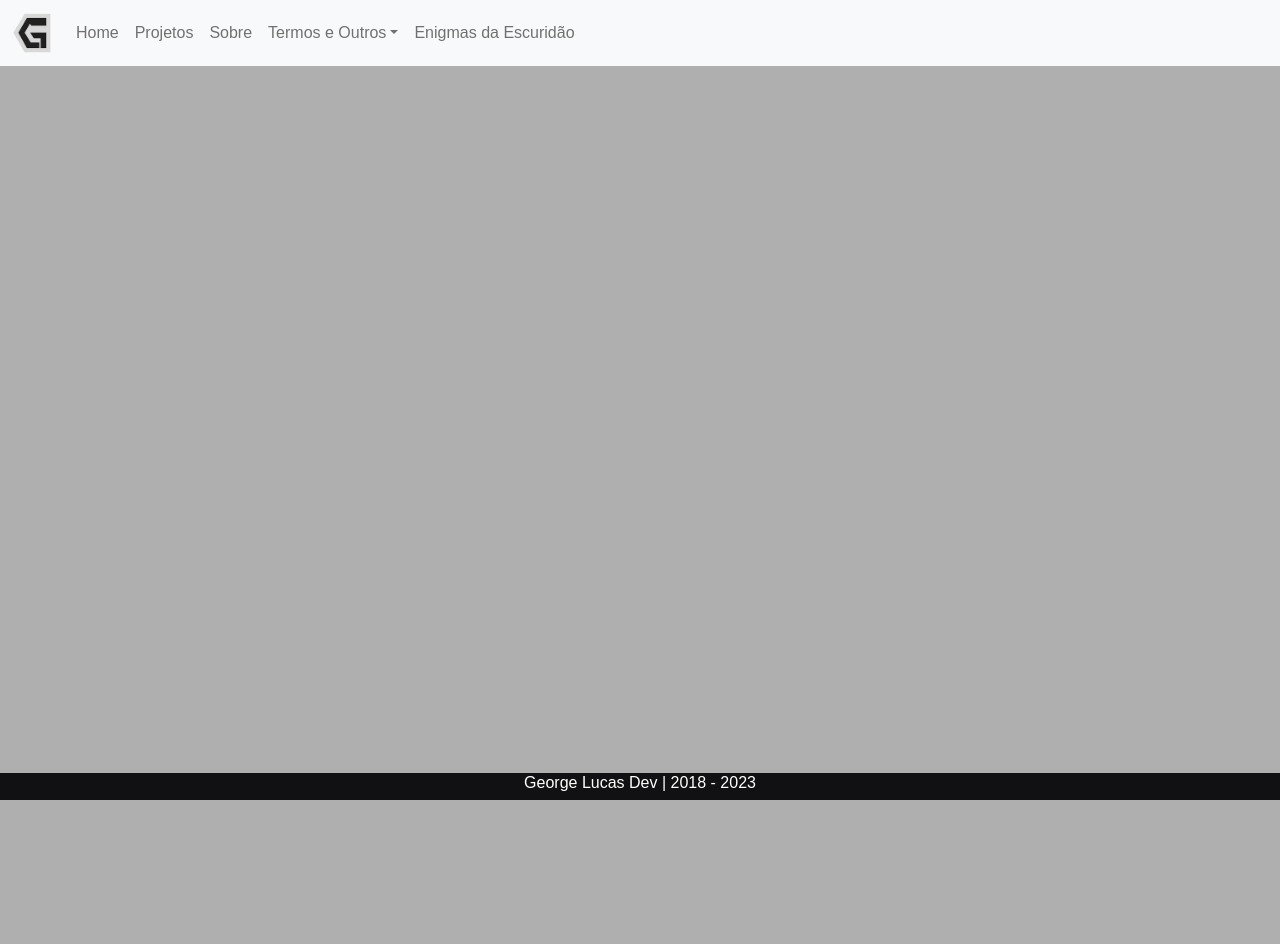
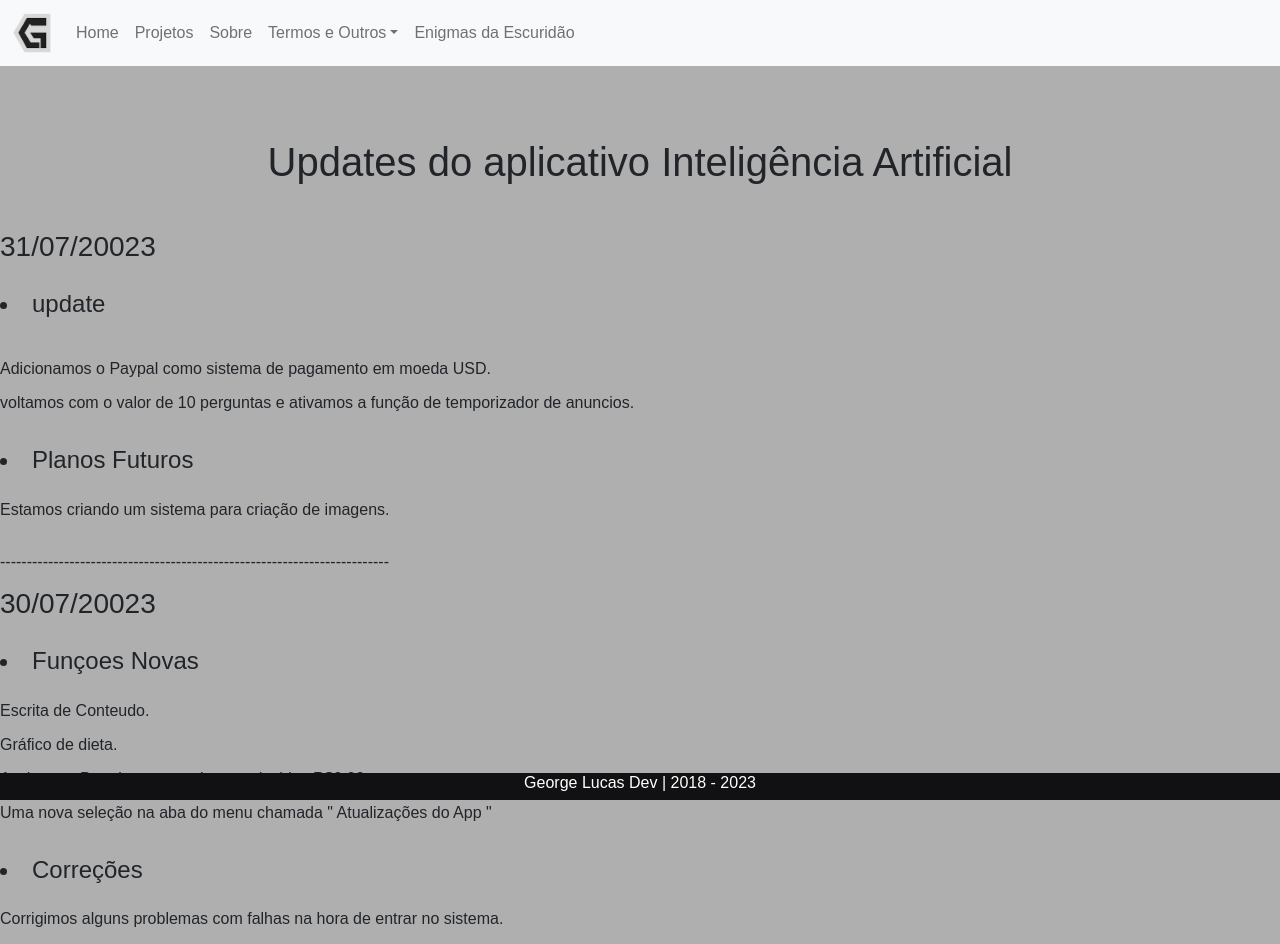
Before and after one commit to georgelucasdev/Site-em-ReactJS, a React (Create React App) app: page /updateIA in a window 1280 px wide. Shown: the top 944 px of the page. Before the commit the page ends 800 px from the top, so only its background shows below. Built offline with nearby package versions, Linux system fonts and the light colour scheme.

Commit message:
new file:   src/pages/updateIA/index.js 	modified:   src/routes.js

```diff
--- /dev/null
+++ b/src/pages/updateIA/index.js
@@ -0,0 +1,57 @@
+import React from 'react';
+import styles from '../../global.module.scss'
+
+
+export default function Home() {
+return(
+  <>
+  <br/>
+  <br/>
+  <br/>
+  <br/>
+      <div>
+        <center><h1>Updates do aplicativo Inteligência Artificial</h1></center>
+        <br/>
+        <br/>
+        <section>
+          <h3><l1>31/07/20023</l1></h3>
+          <br/>
+        </section>
+        <section>
+        <h4><li> update </li></h4>
+        <br/>
+        <p></p>
+        <p>Adicionamos o Paypal como sistema de pagamento em moeda USD.</p>
+        <p> voltamos com o valor de 10 perguntas e ativamos a função de temporizador de anuncios.</p>
+        <br/>
+        <h4><li> Planos Futuros </li></h4>
+        <br/>
+        <p> Estamos criando um sistema para criação de imagens.  </p>
+        <p>  </p>
+        </section>
+        <div>
+        <br/>
+        <p>-------------------------------------------------------------------------</p>
+        </div>
+        <section>
+          <h3><l1>30/07/20023</l1></h3>
+          <br/>
+        </section>
+        <section>
+        <h4><li> Funçoes Novas</li></h4>
+        <br/>
+        <p>Escrita de Conteudo.</p>
+        <p>Gráfico de dieta.</p>
+        <p>Assinatura Premium com valores reduzidos R$9,99.</p>
+        <p>Uma nova seleção na aba do menu chamada " Atualizações do App "</p>
+        <br/>
+        <h4><li>Correções</li></h4>
+        <br/>
+        <p>Corrigimos alguns problemas com falhas na hora de entrar no sistema.</p>
+        <p>Corrigimos um problema que na hora de fazer a pergunta você não consegue ver o que esta escrevendo.</p>
+        <p></p>
+        </section>
+      </div>
+  </>
+ );
+}
--- a/src/routes.js
+++ b/src/routes.js
@@ -6,6 +6,7 @@ import Projetos from './pages/Projetos'
 import Reembolso from './pages/politica-de-reembolso'
 import Termos from './pages/termos-e-condicoes'
 import Enigmas from './pages/Enigmas-da-escuridao'
+import UpdateIA from './pages/updateIA'
 
 function RoutesApp() {
     return (
@@ -18,6 +19,7 @@ function RoutesApp() {
                 <Route path="Projetos" element={<Projetos/>} />
                 <Route path="politica-de-reembolso" element={<Reembolso/>} />
                 <Route path="termos-e-condicoes" element={<Termos/>} />
+                <Route path="updateIA" element={<UpdateIA/>} />
             </Routes>
         </BrowserRouter>
     )
```
